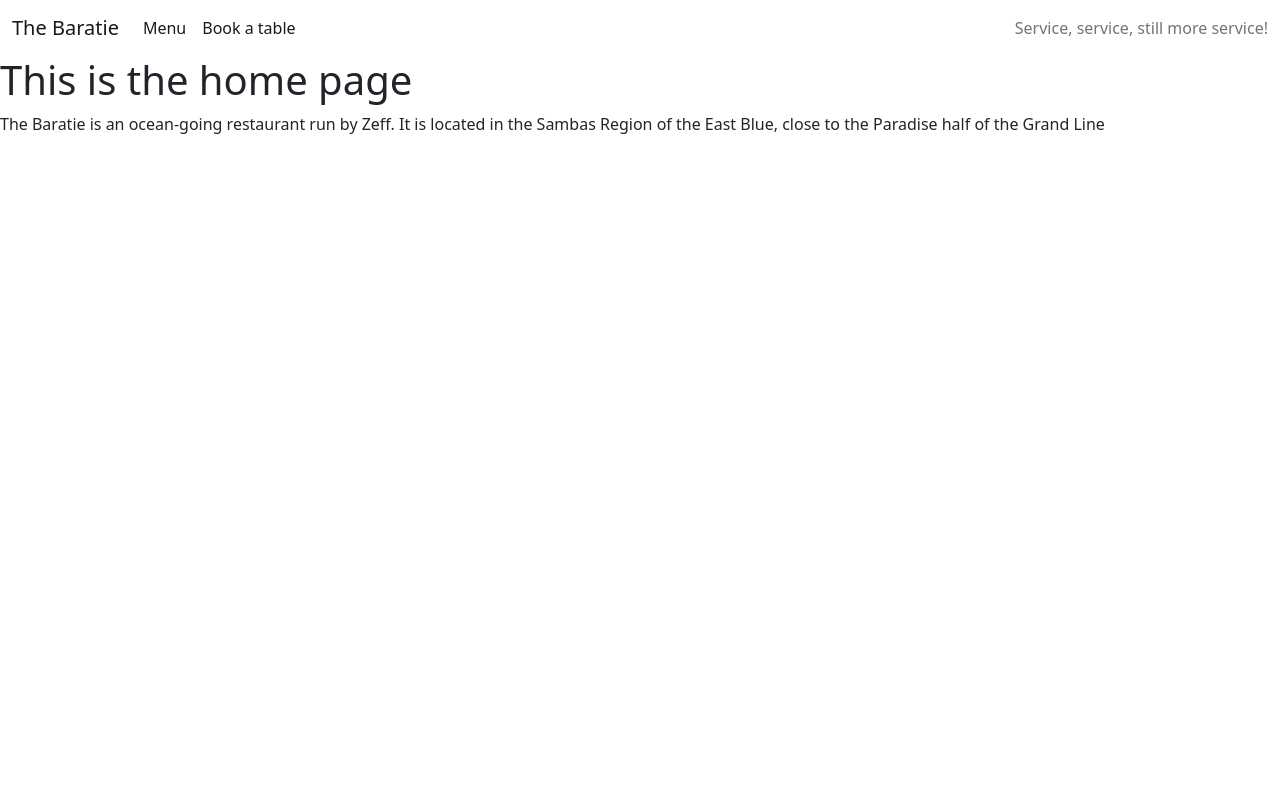
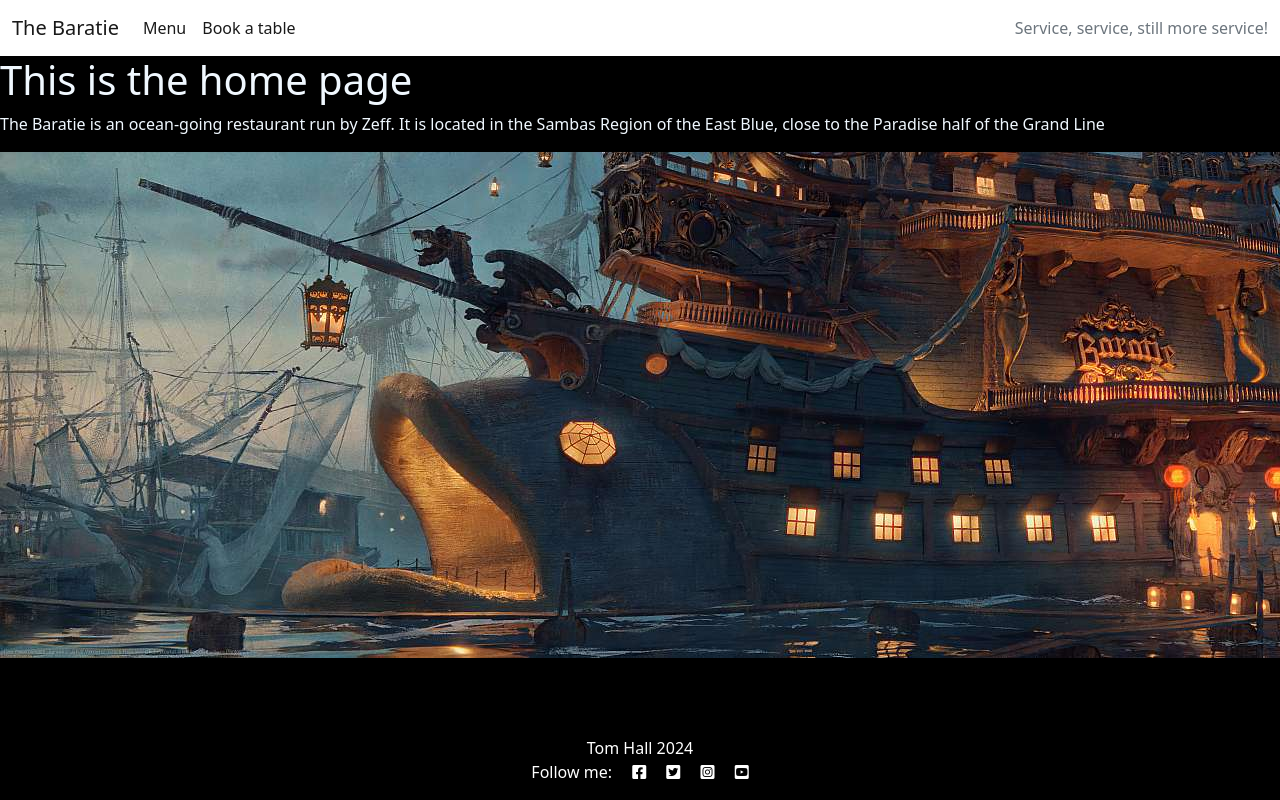
Before and after one commit to tomhall82/baratie-booking, a Django app: page / in a window 1280 px wide; the page is wider, and only the part inside the window is pictured. Run offline with Django 4.2, Linux system fonts and the light colour scheme.

Commit message:
add custom styling and static files

```diff
--- a/about/templates/index.html
+++ b/about/templates/index.html
@@ -5,6 +5,7 @@
 <!-- index.html content starts here -->
 <h1>This is the home page</h1>
 <p>The Baratie is an ocean-going restaurant run by Zeff. It is located in the Sambas Region of the East Blue, close to the Paradise half of the Grand Line</p>
+<img src="/static/images/baratie-exterior-concept.jpeg" alt="exterior view of the baratie">
 
 <!-- index.html content ends here -->
 {% endblock %}
--- a/baratie/settings.py
+++ b/baratie/settings.py
@@ -132,6 +132,7 @@ USE_TZ = True
 # https://docs.djangoproject.com/en/4.2/howto/static-files/
 
 STATIC_URL = 'static/'
+STATICFILES_DIRS = [os.path.join(BASE_DIR, 'static')]
 
 # Default primary key field type
 # https://docs.djangoproject.com/en/4.2/ref/settings/#default-auto-field
--- /dev/null
+++ b/static/css/style.css
@@ -0,0 +1,4 @@
+body {
+    background-color: black;
+    color: aliceblue;
+}
--- a/templates/base.html
+++ b/templates/base.html
@@ -1,3 +1,4 @@
+{% load static %}
 
 {% url 'home' as home_url %}
 
@@ -19,6 +20,9 @@
     <!-- Bootstrap CSS -->
     <link href="https://cdn.jsdelivr.net/npm/bootstrap@5.0.1/dist/css/bootstrap.min.css" rel="stylesheet"
         integrity="sha384-+0n0xVW2eSR5OomGNYDnhzAbDsOXxcvSN1TPprVMTNDbiYZCxYbOOl7+AMvyTG2x" crossorigin="anonymous">
+
+    <!-- Custom CSS -->
+    <link rel="stylesheet" href="{% static 'css/style.css' %}">
 
 </head>
 
@@ -60,8 +64,8 @@
 
     <!-- Footer -->
     <footer class="footer mt-auto py-3 dark-bg">
-        <p class="m-0 text-center text-white">Made by Code Instituters</p>
-        <p class="m-0 text-center text-white">Follow us: <i class="fab fa-facebook-square ms-3"></i>
+        <p class="m-0 text-center text-white">Tom Hall 2024</p>
+        <p class="m-0 text-center text-white">Follow me: <i class="fab fa-facebook-square ms-3"></i>
             <i class="fab fa-twitter-square ms-3"></i>
             <i class="fab fa-instagram-square ms-3"></i>
             <i class="fab fa-youtube-square ms-3"></i>
```
Also changed, not shown: static/images/baratie-exterior-concept.jpeg (added).
